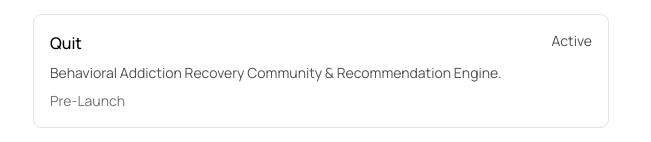
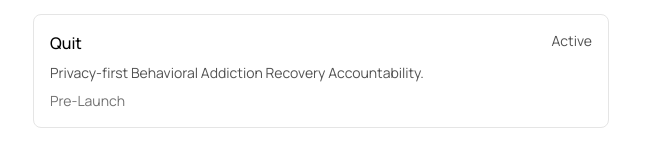
Before and after one commit to col-intel/collective-intelligence, a Next.js app: page / in a window 1280 px wide. Shown: the part 644-786 px from the top of the page, without its empty margins (319-970 px from the left). Built offline with nearby package versions, Linux system fonts and the light colour scheme.

Commit message:
Updated quit

```diff
--- a/app/components/portfolio.tsx
+++ b/app/components/portfolio.tsx
@@ -37,7 +37,7 @@ export function Portfolio() {
     },
     {
       name: "Quit",
-      description: "Behavioral Addiction Recovery Community & Recommendation Engine.",
+      description: "Privacy-first Behavioral Addiction Recovery Accountability.",
       url: "https://raise.new/",
       community_size: "Pre-Launch",
       status: "Active"
```
